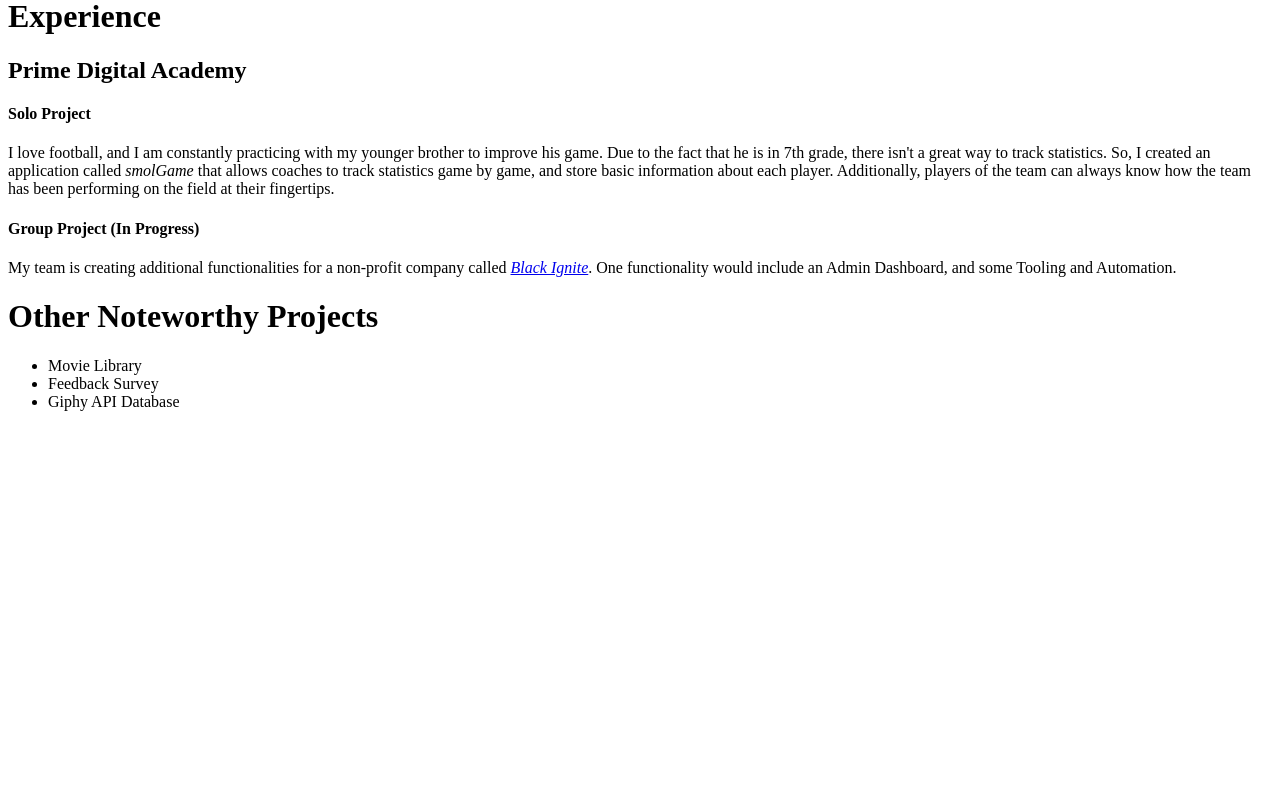
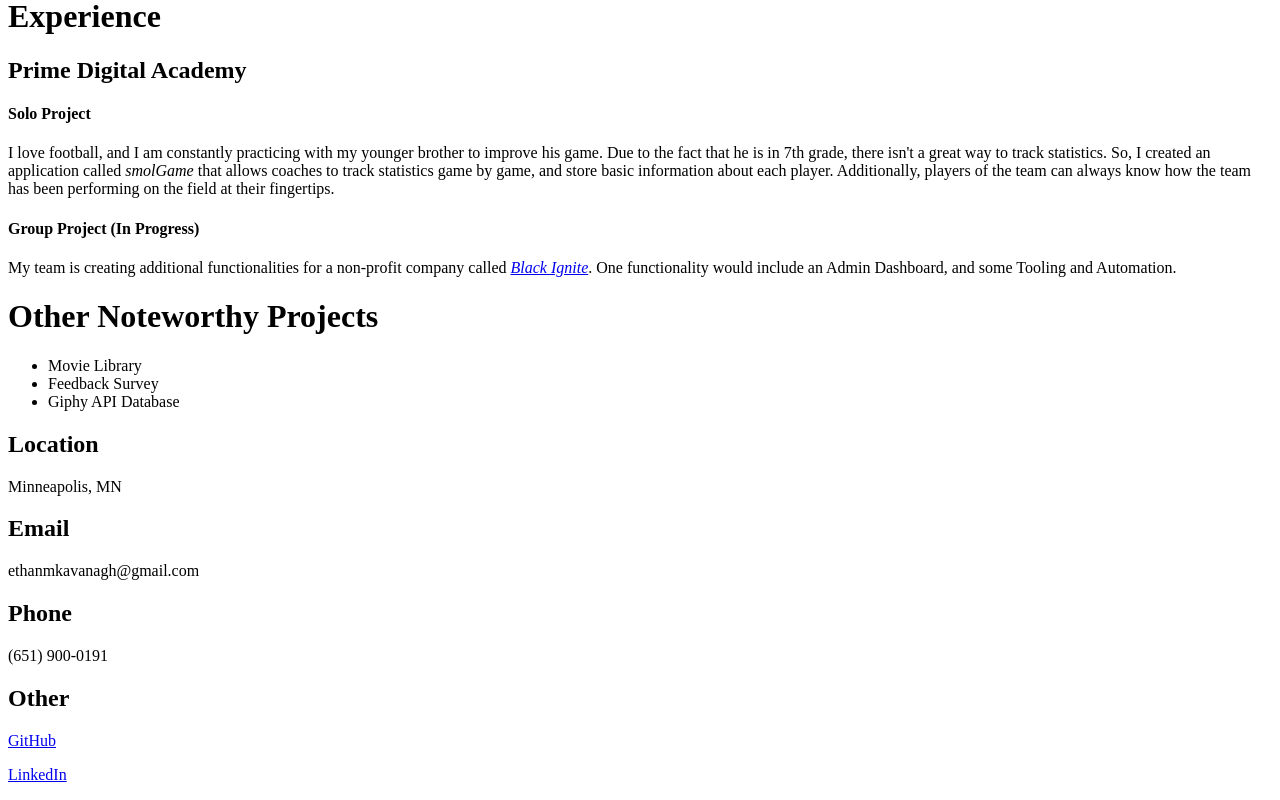
Before and after one commit to EthanMKavanagh/portfolio-website, a React (Create React App) app: page / in a window 1280 px wide. Shown: the part 703-1503 px from the top of the page. Before the commit the page ends 1130 px from the top, so only its background shows below. Built offline with nearby package versions, Linux system fonts and the light colour scheme.

Commit message:
added Contact component

```diff
--- a/src/components/App/App.js
+++ b/src/components/App/App.js
@@ -1,6 +1,7 @@
 import About from '../About/About';
 import Experience from '../Experience/Experience';
 import Projects from '../Projects/Projects';
+import Contact from '../Contact/Contact';
 import './App.css';
 
 function App() {
@@ -9,6 +10,7 @@ function App() {
       <About />
       <Experience />
       <Projects />
+      <Contact />
     </div>
   );
 }
--- /dev/null
+++ b/src/components/Contact/Contact.js
@@ -0,0 +1,24 @@
+import React, { Component } from 'react';
+
+class Contact extends Component {
+    render() {
+        return (
+            <div>
+                <h2>Location</h2>
+                <p>Minneapolis, MN</p>
+
+                <h2>Email</h2>
+                <p>ethanmkavanagh@gmail.com</p>
+
+                <h2>Phone</h2>
+                <p>(651) 900-0191</p>
+
+                <h2>Other</h2>
+                <p><a href="https://github.com/EthanMKavanagh">GitHub</a></p>
+                <p><a href="https://www.linkedin.com/in/ethan-kavanagh-4372311b7/">LinkedIn</a></p>
+            </div>
+        );
+    }
+}
+
+export default Contact;
```
